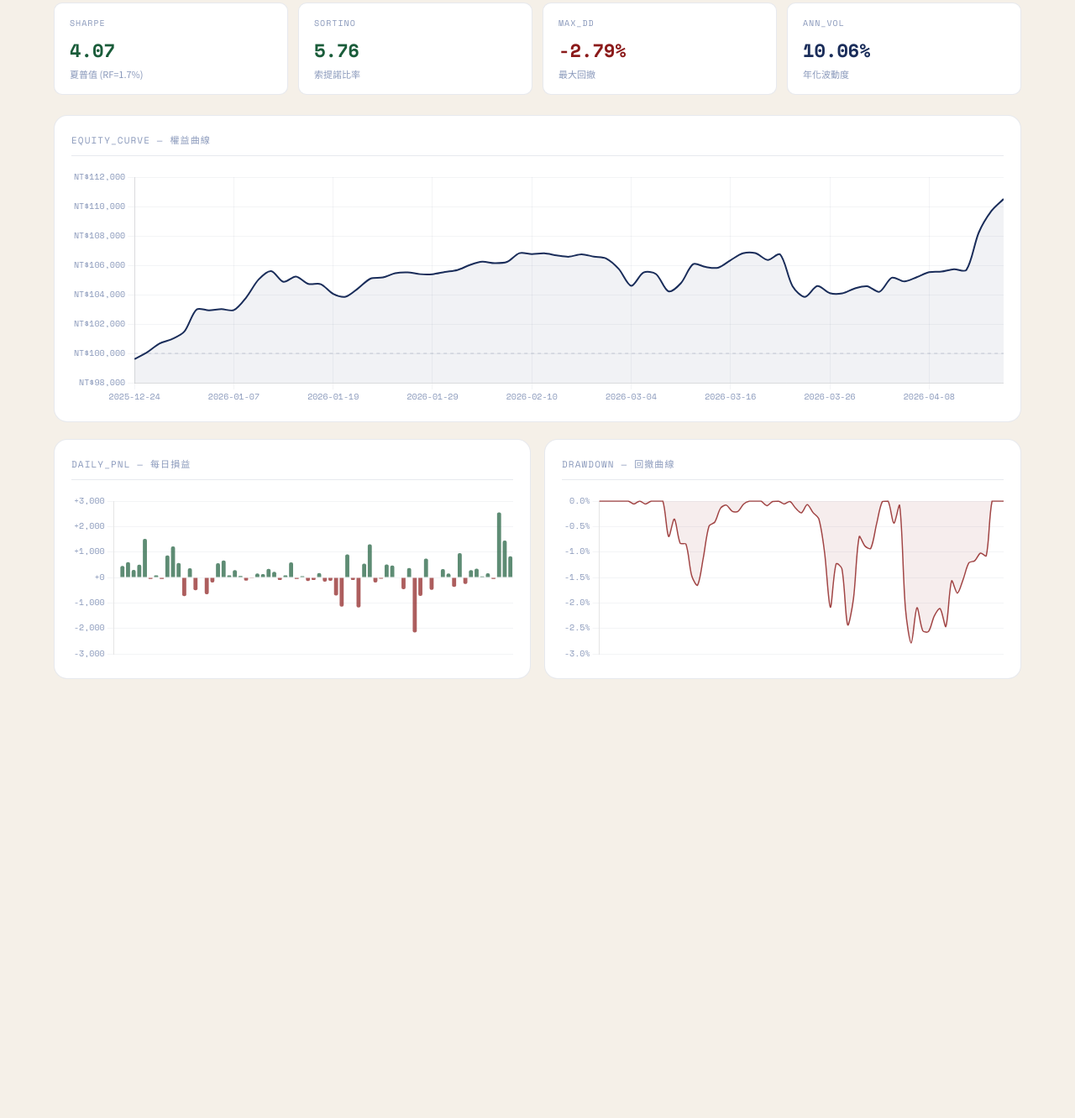
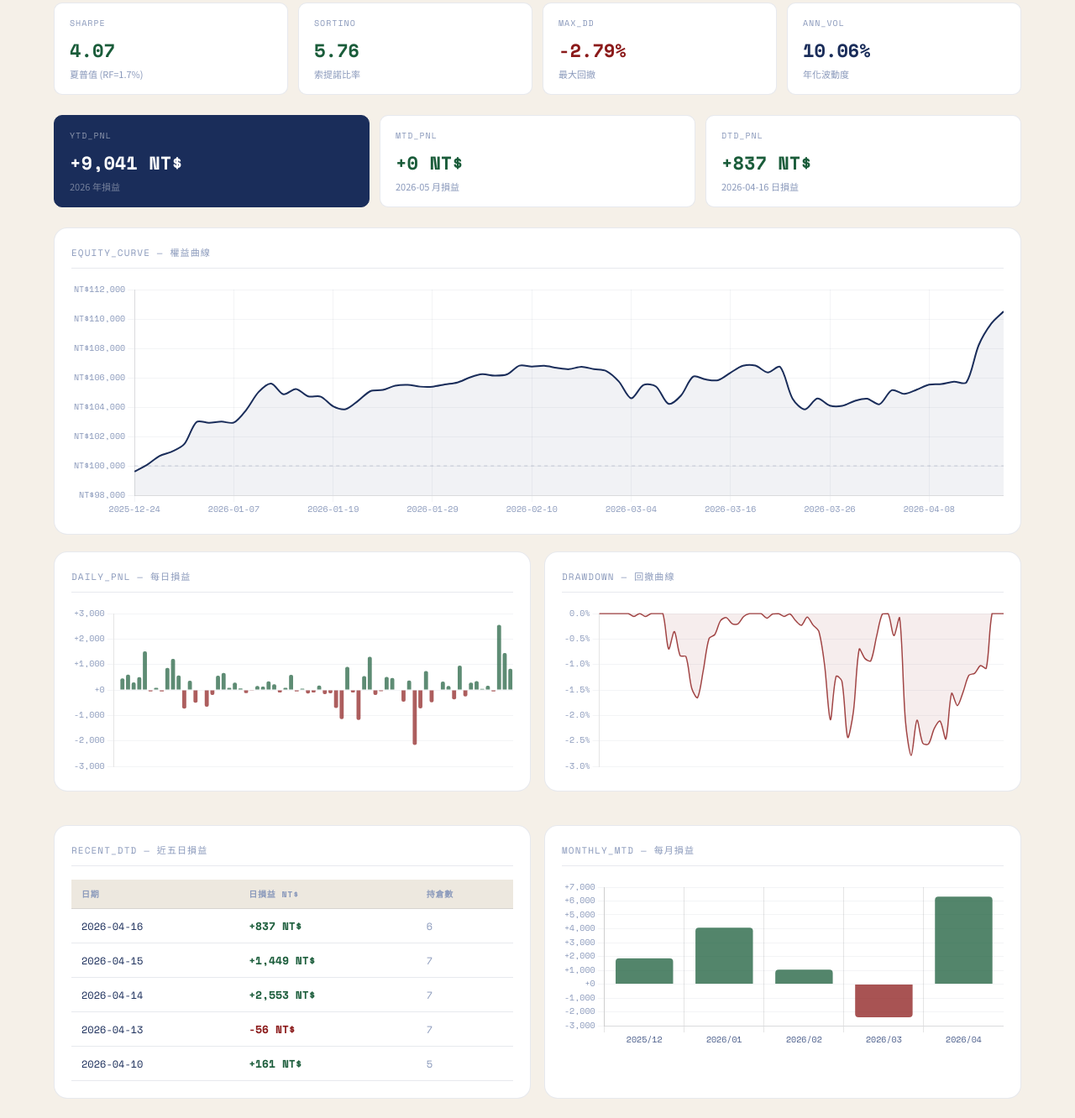
Before and after one commit to ellina0621/PnL_git_new, a plain HTML site: page docs/index.html in a window 1280 px wide. Shown: the part 203-1535 px from the top of the page at 84% size. Before the commit the page ends 1080 px from the top, so only its background shows below. Drawn offline with nearby package versions, Linux system fonts and the light colour scheme.

Commit message:
feat: Add scripts for daily P&L recalculation and JSON export
- Implemented `rebuild_daily_pnl.py` to recalculate daily P&L and generate an updated Excel file.
- Created `export_json.py` to read the recalculated Excel file and output performance metrics as JSON for GitHub Pages.
- Added `update.bat` for a streamlined update process, including running both scripts and preparing for git commit.
- Introduced new Excel files for daily P&L calculations and trading journal data.

```diff
--- a/docs/index.html
+++ b/docs/index.html
@@ -113,6 +113,7 @@ tr:hover td{background:var(--surface2)}
   <!-- ═══════ DASHBOARD PAGE ═══════ -->
   <div class="page" id="page-dashboard">
     <div class="metrics-grid" id="metrics-top"></div>
+    <div class="metrics-grid" id="metrics-period" style="grid-template-columns:repeat(3,1fr)"></div>
     <div class="section">
       <div class="section-title">EQUITY_CURVE — 權益曲線</div>
       <div class="chart-wrap"><canvas id="equityChart"></canvas></div>
@@ -125,6 +126,16 @@ tr:hover td{background:var(--surface2)}
       <div class="section">
         <div class="section-title">DRAWDOWN — 回撤曲線</div>
         <div class="chart-wrap" style="height:200px"><canvas id="drawdownChart"></canvas></div>
+      </div>
+    </div>
+    <div class="grid2">
+      <div class="section">
+        <div class="section-title">RECENT_DTD — 近五日損益</div>
+        <div id="dtd-table"></div>
+      </div>
+      <div class="section">
+        <div class="section-title">MONTHLY_MTD — 每月損益</div>
+        <div class="chart-wrap" style="height:200px"><canvas id="monthlyMtdChart"></canvas></div>
       </div>
     </div>
   </div>
@@ -254,6 +265,72 @@ fetch('data.json')
         scales:{
           x:{display:false},
           y:{grid:{color:'rgba(26,45,90,0.05)'},ticks:{color:'#8A99BB',font:{family:'Space Mono',size:10},callback:v=>v.toFixed(1)+'%'}},
+        }
+      }
+    });
+
+    // ── Period Metrics: YTD / MTD / DTD ──────────────────────────────────
+    const now=new Date();
+    const curYear=now.getFullYear();
+    const curMonth=now.getMonth()+1;
+    const curMonthStr=curYear+'-'+String(curMonth).padStart(2,'0');
+
+    const ytdPnl=EQ.filter(e=>new Date(e.date).getFullYear()===curYear)
+      .reduce((s,e)=>s+e.daily_change,0);
+    const mtdPnl=EQ.filter(e=>e.date.startsWith(curMonthStr))
+      .reduce((s,e)=>s+e.daily_change,0);
+    const latestEntry=EQ[EQ.length-1];
+    const dtdPnl=latestEntry?latestEntry.daily_change:0;
+    const dtdDate=latestEntry?latestEntry.date:'';
+
+    const periodMetrics=[
+      {label:'YTD_PNL',value:(ytdPnl>=0?'+':'')+fmt(ytdPnl)+' NT$',sub:curYear+' 年損益',pos:ytdPnl>=0,highlight:true},
+      {label:'MTD_PNL',value:(mtdPnl>=0?'+':'')+fmt(mtdPnl)+' NT$',sub:curMonthStr+' 月損益',pos:mtdPnl>=0,highlight:false},
+      {label:'DTD_PNL',value:(dtdPnl>=0?'+':'')+fmt(dtdPnl)+' NT$',sub:dtdDate+' 日損益',pos:dtdPnl>=0,highlight:false},
+    ];
+    const periodEl=document.getElementById('metrics-period');
+    periodMetrics.forEach(m=>{
+      const c=document.createElement('div');
+      c.className='metric-card'+(m.highlight?' highlight':'');
+      const valColor=m.highlight?'':` style="color:${m.pos?'var(--green)':'var(--red)'}"`;
+      c.innerHTML=`<div class="metric-label">${m.label}</div><div class="metric-value"${valColor}>${m.value}</div><div class="metric-sub">${m.sub}</div>`;
+      periodEl.appendChild(c);
+    });
+
+    // ── Recent 5 days DTD table ────────────────────────────────────────────
+    const last5=EQ.slice(-5).reverse();
+    document.getElementById('dtd-table').innerHTML=`<table>
+  <thead><tr><th>日期</th><th>日損益 NT$</th><th>持倉數</th></tr></thead>
+  <tbody>
+  ${last5.map(e=>{
+    const bc=e.daily_change>=0?'var(--green)':'var(--red)';
+    return `<tr>
+      <td style="font-family:var(--mono);font-size:12px">${e.date}</td>
+      <td style="font-family:var(--mono);font-size:13px;font-weight:700;color:${bc}">${(e.daily_change>=0?'+':'')+fmt(e.daily_change)} NT$</td>
+      <td style="font-family:var(--mono);font-size:12px;color:var(--text3)">${e.num_positions}</td>
+    </tr>`;
+  }).join('')}
+  </tbody>
+</table>`;
+
+    // ── Monthly MTD chart ─────────────────────────────────────────────────
+    const monthlyMap={};
+    EQ.forEach(e=>{
+      const mk=e.date.substring(0,7);
+      monthlyMap[mk]=(monthlyMap[mk]||0)+e.daily_change;
+    });
+    const monthKeys=Object.keys(monthlyMap).sort();
+    const monthVals=monthKeys.map(k=>Math.round(monthlyMap[k]*100)/100);
+    const monthColors=monthVals.map(v=>v>=0?'rgba(26,92,58,0.75)':'rgba(139,26,26,0.75)');
+    new Chart(document.getElementById('monthlyMtdChart'),{
+      type:'bar',
+      data:{labels:monthKeys.map(k=>k.replace('-','/')),datasets:[{data:monthVals,backgroundColor:monthColors,borderRadius:4}]},
+      options:{
+        responsive:true,maintainAspectRatio:false,
+        plugins:{legend:{display:false},tooltip:{callbacks:{label:ctx=>' NT$'+(ctx.raw>=0?'+':'')+fmt(ctx.raw)}}},
+        scales:{
+          x:{ticks:{color:'#4A5D8A',font:{family:'Space Mono',size:10}}},
+          y:{grid:{color:'rgba(26,45,90,0.05)'},ticks:{color:'#8A99BB',font:{family:'Space Mono',size:10},callback:v=>(v>=0?'+':'')+fmt(v)}},
         }
       }
     });
```
